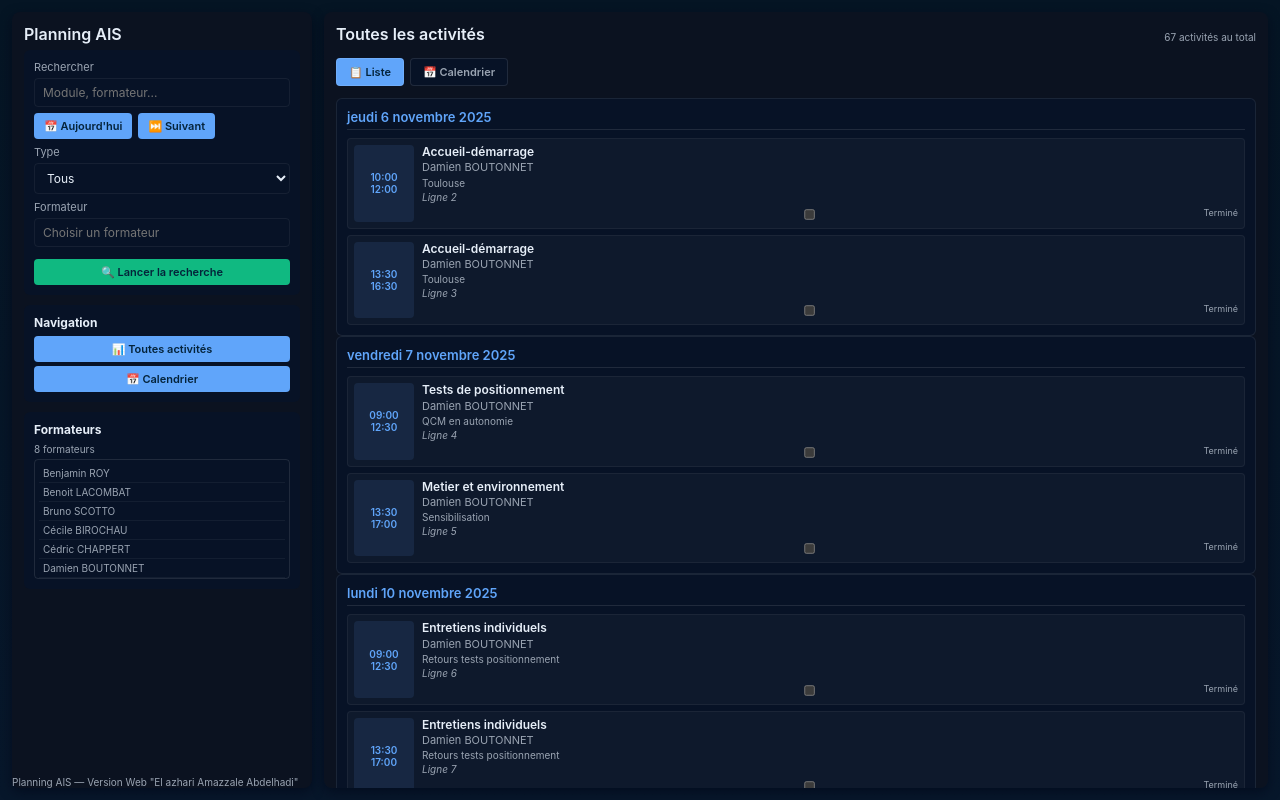
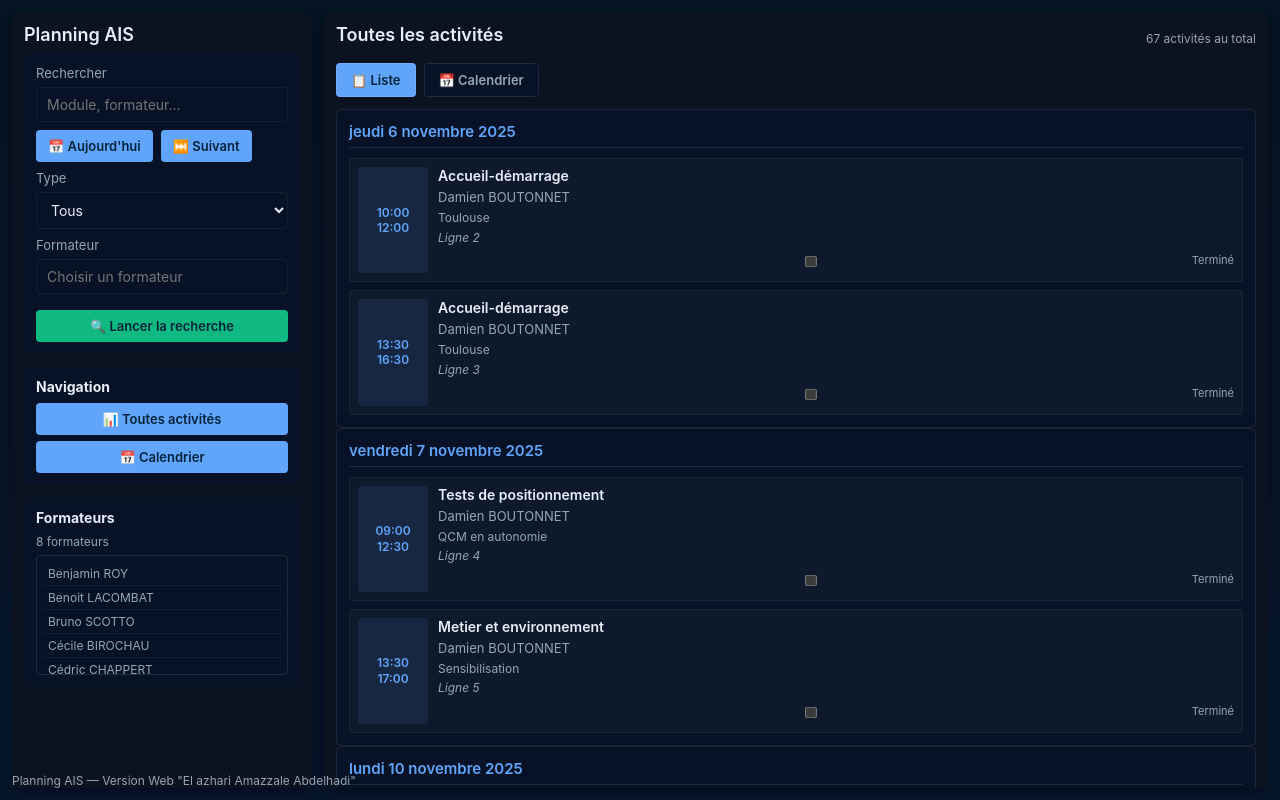
Before and after one commit to abdelbge2023/Planning-AIS-2025, a plain HTML site: page index.html in a window 1280 px wide. Both pictures are taken after a click on the button "📊 Toutes activités". Drawn offline with Linux system fonts and the light colour scheme.

Commit message:
Update index.html

```diff
--- a/index.html
+++ b/index.html
@@ -36,6 +36,7 @@
             height: 100%;
             background: linear-gradient(180deg, #051524 0%, #07172b 100%);
             color: #e6eef8;
+            font-size: 14px; /* Augmentation de la taille de base */
         }
 
         .app {
@@ -64,32 +65,32 @@
 
         .panel {
             background: var(--panel);
-            padding: 10px;
+            padding: 12px; /* Légère augmentation */
             border-radius: 6px;
-            margin-bottom: 10px;
+            margin-bottom: 12px; /* Légère augmentation */
         }
 
         h1 {
-            margin: 0 0 6px 0;
-            font-size: 16px;
+            margin: 0 0 8px 0; /* Légère augmentation */
+            font-size: 18px; /* Augmentation */
             font-weight: 600;
         }
 
         h2 {
-            margin: 0 0 6px 0;
-            font-size: 14px;
+            margin: 0 0 8px 0; /* Légère augmentation */
+            font-size: 16px; /* Augmentation */
         }
 
-        /* Activity cards - TRÈS COMPACT */
+        /* Activity cards - LÉGÈREMENT PLUS GRANDES */
         .activity-list {
             display: flex;
             flex-direction: column;
-            gap: 6px;
+            gap: 8px; /* Légère augmentation */
         }
 
         .activity-card {
             background: var(--panel);
-            padding: 10px;
+            padding: 12px; /* Légère augmentation */
             border-radius: 6px;
             border: 1px solid rgba(255, 255, 255, 0.08);
         }
@@ -104,28 +105,28 @@
 
         .activity-date {
             font-weight: 600;
-            font-size: 13px;
+            font-size: 15px; /* Augmentation */
             color: var(--accent);
-            margin-bottom: 8px;
-            padding-bottom: 4px;
+            margin-bottom: 10px; /* Légère augmentation */
+            padding-bottom: 6px; /* Légère augmentation */
             border-bottom: 1px solid rgba(255, 255, 255, 0.1);
         }
 
         .activity-items {
             display: flex;
             flex-direction: column;
-            gap: 6px;
+            gap: 8px; /* Légère augmentation */
         }
 
         .activity-item {
             display: grid;
-            grid-template-columns: 60px 1fr;
-            gap: 8px;
-            padding: 6px;
+            grid-template-columns: 70px 1fr; /* Légère augmentation */
+            gap: 10px; /* Légère augmentation */
+            padding: 8px; /* Légère augmentation */
             background: rgba(255, 255, 255, 0.03);
             border-radius: 4px;
             border: 1px solid rgba(255, 255, 255, 0.05);
-            min-height: 50px;
+            min-height: 60px; /* Légère augmentation */
         }
 
         .activity-time {
@@ -134,50 +135,50 @@
             justify-content: center;
             background: rgba(96, 165, 250, 0.1);
             border-radius: 4px;
-            padding: 4px;
-            font-size: 10px;
+            padding: 6px; /* Légère augmentation */
+            font-size: 12px; /* Augmentation */
             font-weight: 600;
             color: var(--accent);
             text-align: center;
-            line-height: 1.2;
+            line-height: 1.3; /* Légère augmentation */
         }
 
         .activity-content {
             display: flex;
             flex-direction: column;
-            gap: 2px;
+            gap: 4px; /* Légère augmentation */
         }
 
         .activity-module {
             font-weight: 600;
-            font-size: 12px;
-            line-height: 1.2;
+            font-size: 14px; /* Augmentation */
+            line-height: 1.3; /* Légère augmentation */
         }
 
         .activity-trainer {
-            font-size: 11px;
+            font-size: 13px; /* Augmentation */
             color: var(--muted);
-            line-height: 1.2;
+            line-height: 1.3; /* Légère augmentation */
         }
 
         .activity-detail {
-            font-size: 10px;
+            font-size: 12px; /* Augmentation */
             color: var(--muted);
-            line-height: 1.2;
+            line-height: 1.3; /* Légère augmentation */
         }
 
         .activity-location {
-            font-size: 10px;
+            font-size: 12px; /* Augmentation */
             color: var(--muted);
             font-style: italic;
-            line-height: 1.2;
+            line-height: 1.3; /* Légère augmentation */
         }
 
         .badge {
             display: inline-block;
-            padding: 1px 4px;
+            padding: 2px 6px; /* Légère augmentation */
             border-radius: 3px;
-            font-size: 9px;
+            font-size: 11px; /* Augmentation */
             font-weight: 600;
             margin-right: 4px;
         }
@@ -213,15 +214,15 @@
             color: white;
         }
 
-        /* Forms compact */
+        /* Forms légèrement plus grands */
         input, select {
             background: transparent;
             border: 1px solid rgba(255, 255, 255, 0.06);
-            padding: 6px 8px;
+            padding: 8px 10px; /* Légère augmentation */
             border-radius: 4px;
             color: inherit;
             width: 100%;
-            font-size: 12px;
+            font-size: 14px; /* Augmentation */
         }
 
         /* Correction pour le select - texte visible */
@@ -231,26 +232,26 @@
         }
 
         label {
-            font-size: 11px;
+            font-size: 13px; /* Augmentation */
             color: var(--muted);
             display: block;
-            margin-bottom: 4px;
+            margin-bottom: 6px; /* Légère augmentation */
         }
 
         button {
             background: var(--accent);
             border: none;
-            padding: 6px 10px;
+            padding: 8px 12px; /* Légère augmentation */
             border-radius: 4px;
             color: #04233a;
             font-weight: 600;
             cursor: pointer;
-            font-size: 11px;
+            font-size: 13px; /* Augmentation */
         }
 
         .muted {
             color: var(--muted);
-            font-size: 10px;
+            font-size: 12px; /* Augmentation */
         }
 
         footer {
@@ -258,13 +259,13 @@
             left: 12px;
             bottom: 12px;
             color: var(--muted);
-            font-size: 10px;
+            font-size: 12px; /* Augmentation */
         }
 
         /* View controls */
         .view-controls {
             display: flex;
-            gap: 6px;
+            gap: 8px; /* Légère augmentation */
             margin-bottom: 12px;
         }
 
@@ -272,10 +273,10 @@
             background: var(--panel);
             border: 1px solid rgba(255, 255, 255, 0.1);
             color: var(--muted);
-            padding: 6px 12px;
+            padding: 8px 14px; /* Légère augmentation */
             border-radius: 4px;
             cursor: pointer;
-            font-size: 11px;
+            font-size: 13px; /* Augmentation */
         }
 
         .view-btn.active {
@@ -284,28 +285,28 @@
             font-weight: 600;
         }
 
-        /* Calendar view compact */
+        /* Calendar view légèrement plus grand */
         .calendar {
             display: grid;
             grid-template-columns: repeat(7, 1fr);
-            gap: 4px;
+            gap: 6px; /* Légère augmentation */
             margin-top: 12px;
         }
 
         .calendar-day {
             background: var(--panel);
             border-radius: 4px;
-            padding: 4px;
-            min-height: 60px;
+            padding: 6px; /* Légère augmentation */
+            min-height: 70px; /* Légère augmentation */
             border: 1px solid rgba(255, 255, 255, 0.05);
             cursor: pointer;
         }
 
         .calendar-day-header {
             font-weight: 600;
-            font-size: 10px;
+            font-size: 12px; /* Augmentation */
             text-align: center;
-            margin-bottom: 2px;
+            margin-bottom: 4px; /* Légère augmentation */
             color: var(--muted);
         }
 
@@ -314,9 +315,9 @@
         }
 
         .calendar-activity {
-            font-size: 8px;
-            margin-bottom: 1px;
-            padding: 1px 2px;
+            font-size: 10px; /* Légère augmentation */
+            margin-bottom: 2px; /* Légère augmentation */
+            padding: 2px 3px; /* Légère augmentation */
             border-radius: 2px;
             overflow: hidden;
             text-overflow: ellipsis;
@@ -335,16 +336,16 @@
             background: var(--panel);
             border: 1px solid rgba(255, 255, 255, 0.1);
             color: var(--muted);
-            padding: 4px 8px;
-            font-size: 10px;
+            padding: 6px 10px; /* Légère augmentation */
+            font-size: 12px; /* Augmentation */
         }
 
         .month-title {
             font-weight: 600;
-            font-size: 14px;
+            font-size: 16px; /* Augmentation */
         }
 
-        /* Modal compact */
+        /* Modal légèrement plus grand */
         .modal {
             display: none;
             position: fixed;
@@ -361,8 +362,8 @@
         .modal-content {
             background: var(--card);
             border-radius: 8px;
-            padding: 12px;
-            max-width: 400px;
+            padding: 16px; /* Légère augmentation */
+            max-width: 450px; /* Légère augmentation */
             width: 90%;
             max-height: 70vh;
             overflow-y: auto;
@@ -372,11 +373,11 @@
             display: flex;
             justify-content: space-between;
             align-items: center;
-            margin-bottom: 8px;
+            margin-bottom: 10px; /* Légère augmentation */
         }
 
         .modal-title {
-            font-size: 14px;
+            font-size: 16px; /* Augmentation */
             font-weight: 600;
             color: var(--accent);
         }
@@ -385,11 +386,11 @@
             background: none;
             border: none;
             color: var(--muted);
-            font-size: 16px;
+            font-size: 18px; /* Légère augmentation */
             cursor: pointer;
             padding: 0;
-            width: 20px;
-            height: 20px;
+            width: 24px; /* Légère augmentation */
+            height: 24px; /* Légère augmentation */
             display: flex;
             align-items: center;
             justify-content: center;
@@ -397,12 +398,12 @@
 
         .modal-activity-item {
             display: grid;
-            grid-template-columns: 50px 1fr;
-            gap: 6px;
-            padding: 5px;
+            grid-template-columns: 60px 1fr; /* Légère augmentation */
+            gap: 8px; /* Légère augmentation */
+            padding: 7px; /* Légère augmentation */
             background: rgba(255, 255, 255, 0.03);
             border-radius: 3px;
-            margin-bottom: 5px;
+            margin-bottom: 7px; /* Légère augmentation */
             border: 1px solid rgba(255, 255, 255, 0.05);
         }
 
@@ -412,8 +413,8 @@
             justify-content: center;
             background: rgba(96, 165, 250, 0.1);
             border-radius: 3px;
-            padding: 3px;
-            font-size: 9px;
+            padding: 5px; /* Légère augmentation */
+            font-size: 11px; /* Légère augmentation */
             font-weight: 600;
             color: var(--accent);
             text-align: center;
@@ -422,16 +423,16 @@
         .modal-activity-content {
             display: flex;
             flex-direction: column;
-            gap: 1px;
+            gap: 3px; /* Légère augmentation */
         }
 
         .modal-activity-module {
             font-weight: 600;
-            font-size: 11px;
+            font-size: 13px; /* Augmentation */
         }
 
         .modal-activity-meta {
-            font-size: 10px;
+            font-size: 12px; /* Augmentation */
             color: var(--muted);
         }
 
@@ -439,17 +440,17 @@
         .checkbox-container {
             display: flex;
             align-items: flex-start;
-            gap: 6px;
-            margin-top: 2px;
+            gap: 8px; /* Légère augmentation */
+            margin-top: 4px; /* Légère augmentation */
         }
 
         .activity-checkbox {
-            margin-top: 1px;
-            transform: scale(0.8);
+            margin-top: 2px; /* Légère augmentation */
+            transform: scale(0.9); /* Légère augmentation */
         }
 
         .checkbox-label {
-            font-size: 9px;
+            font-size: 11px; /* Augmentation */
             color: var(--muted);
         }
 
@@ -475,8 +476,8 @@
         }
 
         .formateur-item {
-            padding: 6px 8px;
-            font-size: 11px;
+            padding: 8px 10px; /* Légère augmentation */
+            font-size: 13px; /* Augmentation */
             cursor: pointer;
             border-bottom: 1px solid rgba(255, 255, 255, 0.05);
         }
@@ -495,12 +496,12 @@
             overflow-y: auto;
             border: 1px solid rgba(255, 255, 255, 0.1);
             border-radius: 4px;
-            padding: 4px;
+            padding: 6px; /* Légère augmentation */
         }
 
         .formateur-display-item {
-            font-size: 10px;
-            padding: 3px 4px;
+            font-size: 12px; /* Augmentation */
+            padding: 4px 5px; /* Légère augmentation */
             border-bottom: 1px solid rgba(255, 255, 255, 0.05);
             color: var(--muted);
         }
@@ -513,7 +514,7 @@
         .search-btn {
             background: var(--green);
             width: 100%;
-            margin-top: 6px;
+            margin-top: 8px; /* Légère augmentation */
         }
 
         .search-btn:hover {
@@ -526,15 +527,15 @@
         <aside class="sidebar">
             <h1>Planning AIS</h1>
             <div class="panel">
-                <div style="margin-bottom:6px">
+                <div style="margin-bottom:8px">
                     <label>Rechercher</label>
                     <input id="search" placeholder="Module, formateur..." />
                 </div>
-                <div style="display:flex;gap:6px;margin-bottom:6px">
+                <div style="display:flex;gap:8px;margin-bottom:8px">
                     <button id="btnToday">📅 Aujourd'hui</button>
                     <button id="btnNext">⏭️ Suivant</button>
                 </div>
-                <div style="margin-bottom:6px">
+                <div style="margin-bottom:8px">
                     <label>Type</label>
                     <select id="filterType">
                         <option value="">Tous</option>
@@ -547,7 +548,7 @@
                         <option value="Congé">Congé</option>
                     </select>
                 </div>
-                <div style="margin-bottom:6px">
+                <div style="margin-bottom:8px">
                     <label>Formateur</label>
                     <div class="formateur-dropdown">
                         <input id="filterFormateur" placeholder="Choisir un formateur" list="formateurList" />
@@ -560,14 +561,14 @@
             </div>
 
             <div class="panel">
-                <h2 style="font-size:12px;margin-bottom:6px">Navigation</h2>
-                <button id="btnShowAll" style="width:100%;margin-bottom:4px">📊 Toutes activités</button>
+                <h2 style="font-size:14px;margin-bottom:8px">Navigation</h2>
+                <button id="btnShowAll" style="width:100%;margin-bottom:6px">📊 Toutes activités</button>
                 <button id="btnCalendar" style="width:100%">📅 Calendrier</button>
             </div>
 
             <div class="panel">
-                <h2 style="font-size:12px;margin-bottom:6px">Formateurs</h2>
-                <div id="formateursCount" class="muted" style="margin-bottom:4px"></div>
+                <h2 style="font-size:14px;margin-bottom:8px">Formateurs</h2>
+                <div id="formateursCount" class="muted" style="margin-bottom:6px"></div>
                 <div id="formateursList" class="formateurs-container">
                     <!-- Liste des formateurs générée dynamiquement -->
                 </div>
@@ -575,7 +576,7 @@
         </aside>
 
         <main class="main">
-            <div style="display:flex;justify-content:space-between;align-items:center;margin-bottom:8px">
+            <div style="display:flex;justify-content:space-between;align-items:center;margin-bottom:10px">
                 <h1 id="mainTitle">Planning AIS 2025-2026</h1>
                 <div class="muted" id="statusText">Chargement...</div>
             </div>
```
